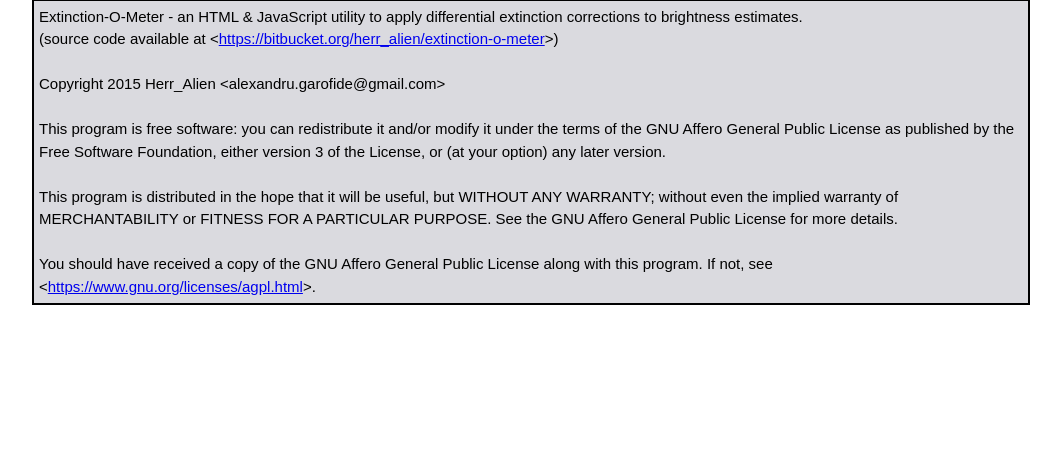
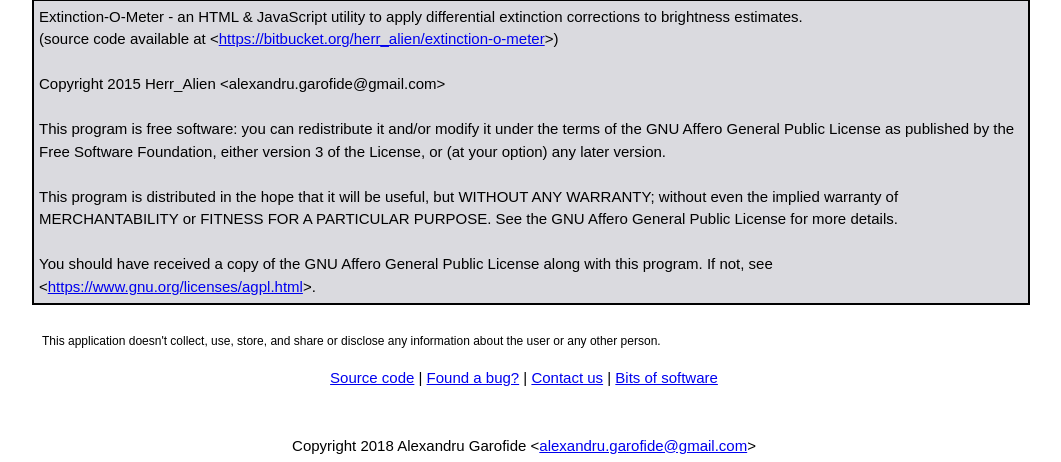
Before and after one commit to HerrAlien/extinction, a PHP site: page / in a window 1280 px wide. Shown: the part 1099-1561 px from the top of the page, without its empty margins (109-1170 px from the left). Before the commit the page ends 1404 px from the top, so only its background shows below. Run offline with PHP 8.4, Linux system fonts and the light colour scheme.

Commit message:
privacy policy, better footer

```diff
--- a/index.html
+++ b/index.html
@@ -184,6 +184,32 @@ along with this program.  If not, see https://www.gnu.org/licenses/agpl.html
 			along with this program.  If not, see &lt;<a target="_blank" rel="noopener"   href="https://www.gnu.org/licenses/agpl.html">https://www.gnu.org/licenses/agpl.html</a>&gt;.
         </div>
 
+<div id="privacy">
+This application doesn't collect, use, store, and share or disclose any information about the user or any other person.
+</div>
+
+<div id="footer-nav">
+<a href="https://bitbucket.org/herr_alien/extinction-o-meter" target="_blank"
+   rel="noopener" title="Source code for the app">Source code</a> |
+<a href="https://bitbucket.org/herr_alien/extinction-o-meter/issues?status=new&status=open" target="_blank"
+   rel="noopener" title="Bug tracker">Found a bug?</a> |
+<!--
+<a href="http://www.astronomy.ro/forum/viewtopic.php?t=17450" target="_blank"
+   rel="noopener" title="Forum (Romanian language)">Forum (RO)</a> |
+
+<a href="http://www.astronomy.ro/forum/viewtopic.php?t=17450" target="_blank"
+   rel="noopener" title="Forum (Romanian language)">Forum (EN) |
+
+-->
+<a href="mailto:alexandru.garofide@gmail.com">Contact us</a> |
+<a href="http://herralien-apps.appspot.com" target="_blank" rel="noopener"
+title="opens in a new window">Bits of software</a><br>
+<br><br>
+        Copyright 2018  Alexandru Garofide &lt;<a href="mailto:alexandru.garofide@gmail.com">alexandru.garofide@gmail.com</a>&gt;
+</div>
+
+
+
       </div>
 
 
--- a/style/default.css
+++ b/style/default.css
@@ -363,3 +363,16 @@ h1 {
 #poweredBy {
     border-top: solid 1px #cacacf;
 }
+
+#footer-nav {
+	margin-top: 10px;
+	text-align: center;
+}
+
+#privacy {
+	margin-top: 20px;
+	font-size: 12px;
+	line-height: 1;
+	text-align: justify;
+	padding: 10px;
+}
```
